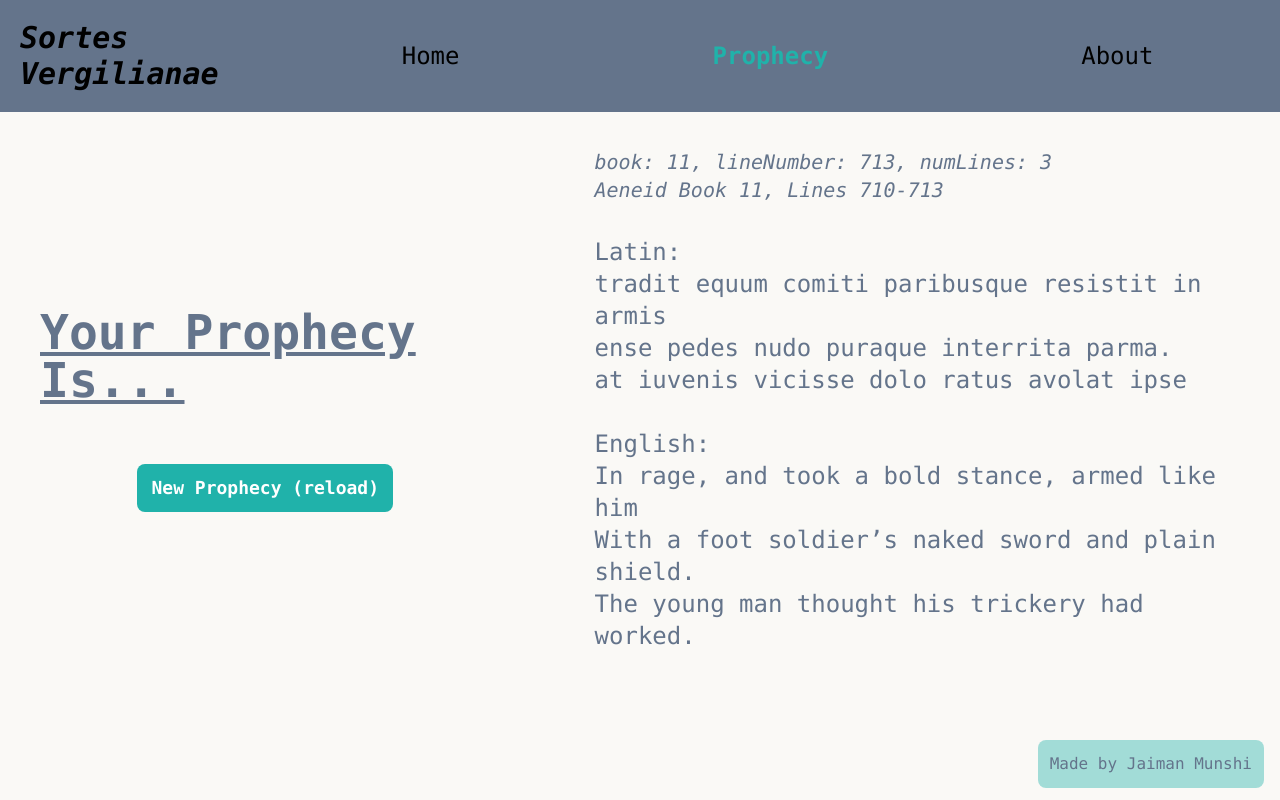
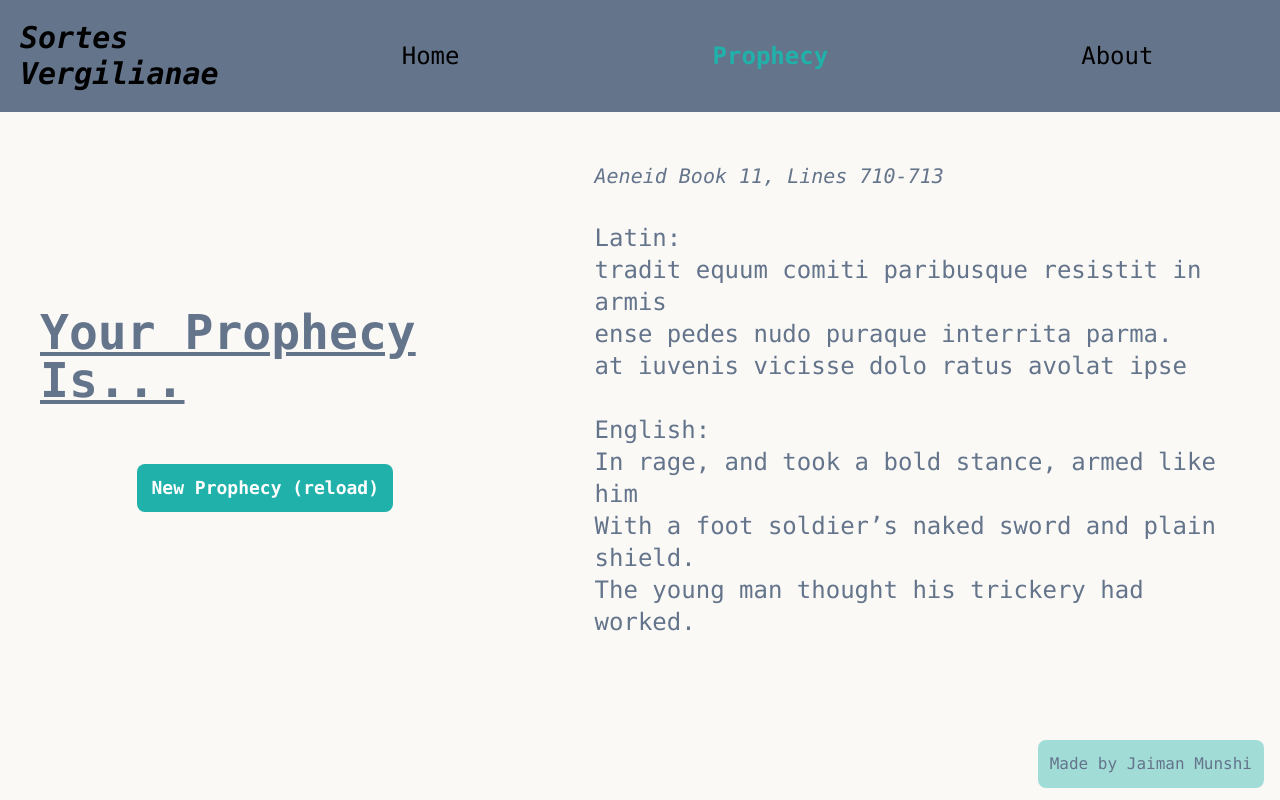
Before and after one commit to jaimanm/sortes-vergilianae, a Next.js app: page /prophecy in a window 1280 px wide. Built offline with nearby package versions, Linux system fonts and the light colour scheme.

Commit message:
removed debugging thing

```diff
--- a/app/prophecy/prophecy.tsx
+++ b/app/prophecy/prophecy.tsx
@@ -48,7 +48,6 @@ export function Prophecy() {
 
     return (
         <div className='flex-col justify-center text-2xl mx-16 h-auto w-auto'>
-            <p className='italic text-xl'>book: {book}, lineNumber: {lineNumber}, numLines: {numLines}</p>
             <p className='italic text-xl'>Aeneid Book {book}, Lines {lineNumber - numLines}-{lineNumber}</p>
             <br></br>
             <p>Latin:</p>
```
